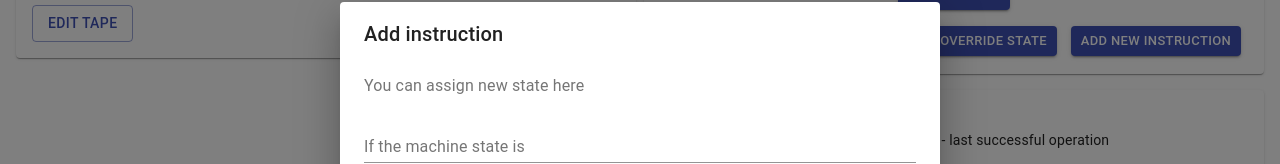
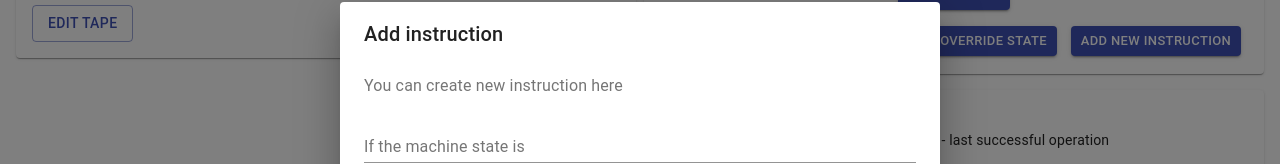
Before and after one commit to kkoudelka/turing-machine-simulator, a Next.js app: page / in a window 1280 px wide. Both pictures are taken after a click on the button "ADD NEW INSTRUCTION". Shown: the part 179-343 px from the top of the page. Built offline with nearby package versions, Linux system fonts and the light colour scheme.

Commit message:
fix: label text fixed

```diff
--- a/components/instructions/add-instruction.tsx
+++ b/components/instructions/add-instruction.tsx
@@ -61,7 +61,9 @@ const AddInstruction: React.FC = () => {
       >
         <DialogTitle id="form-dialog-title">Add instruction</DialogTitle>
         <DialogContent>
-          <DialogContentText>You can assign new state here</DialogContentText>
+          <DialogContentText>
+            You can create new instruction here
+          </DialogContentText>
           <TextField
             autoFocus
             margin="dense"
```
